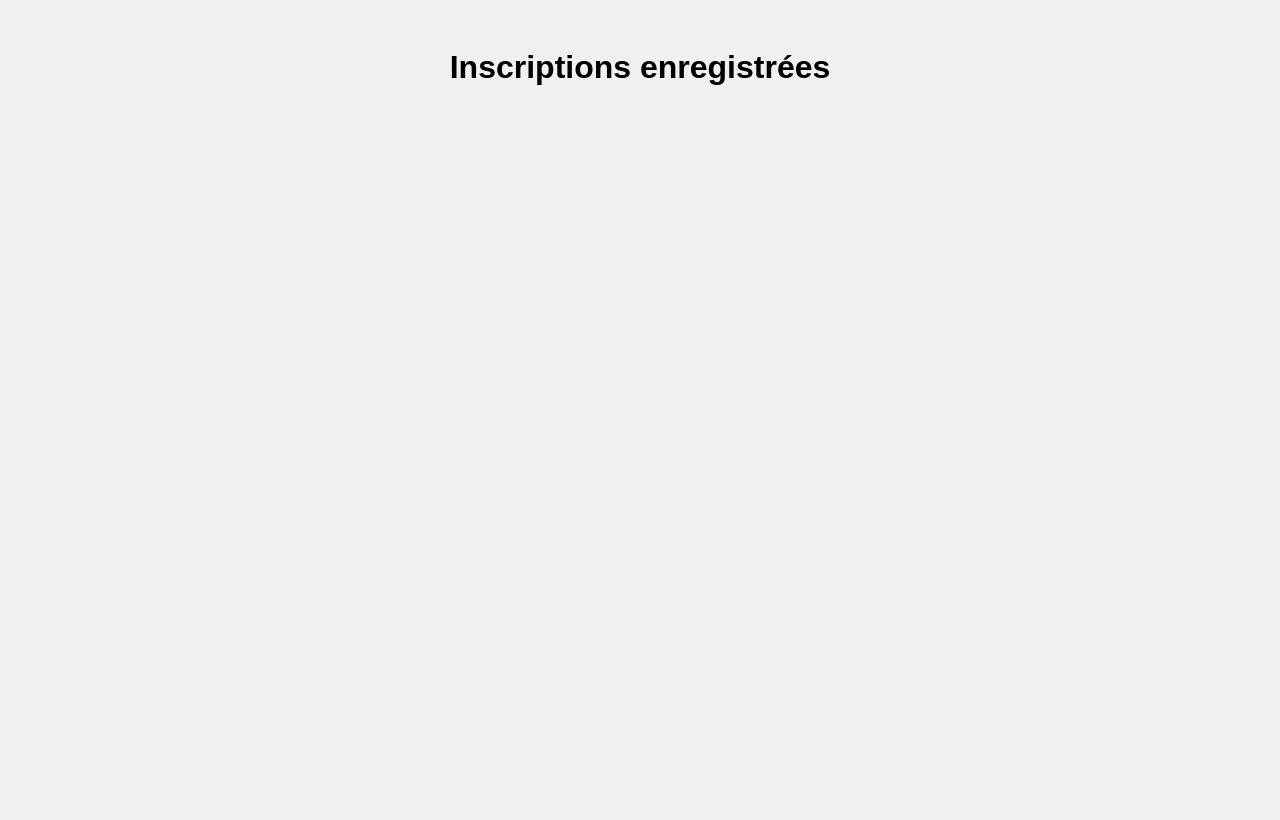
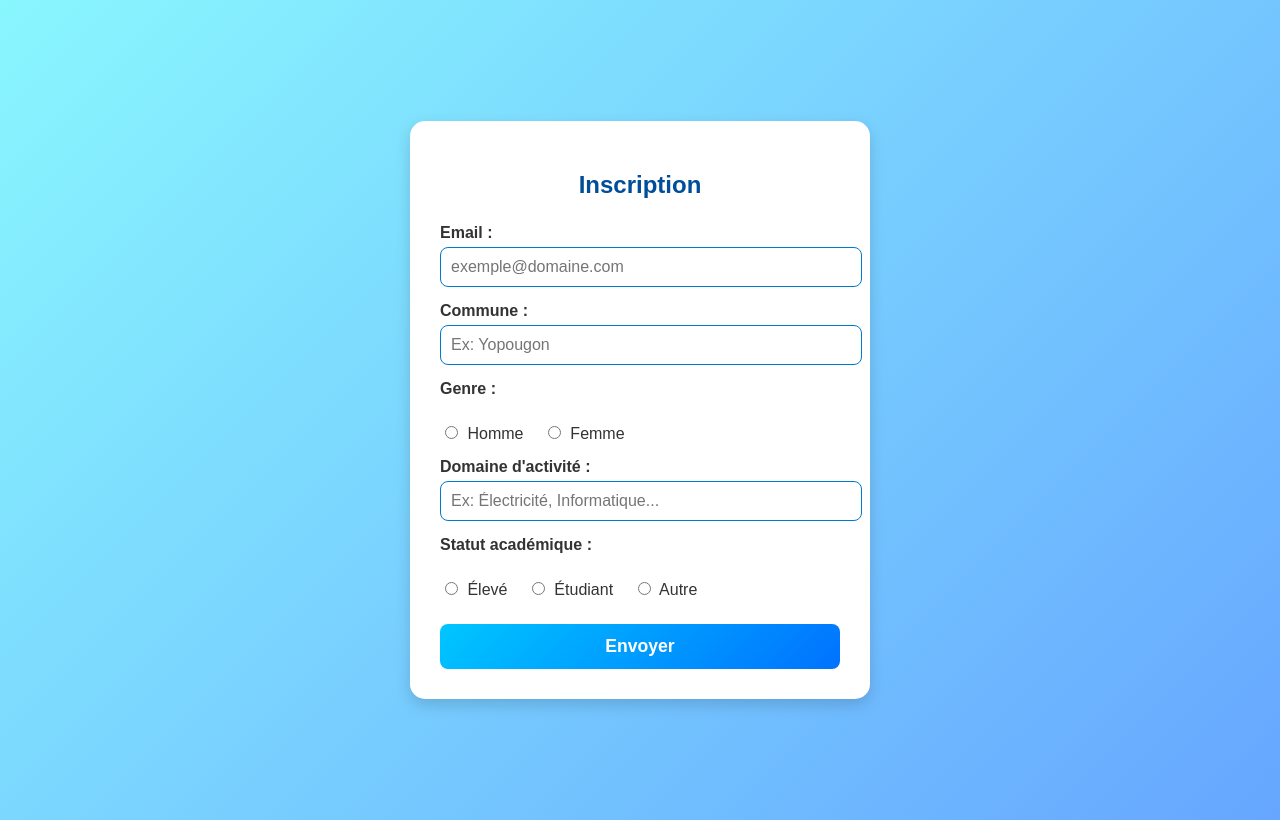
Before and after one commit to Thelead-r7/-v-nements, a plain HTML site: page index.html in a window 1280 px wide. Drawn offline with Linux system fonts and the light colour scheme; no server answers.

Commit message:
Update index.html

```diff
--- a/index.html
+++ b/index.html
@@ -1,87 +1,137 @@
 <!DOCTYPE html>
 <html lang="fr">
 <head>
-  <meta charset="UTF-8">
-  <title>Liste des Inscriptions</title>
+  <meta charset="UTF-8" />
   <meta name="viewport" content="width=device-width, initial-scale=1.0">
+  <title>Formulaire d'inscription</title>
   <style>
     body {
       font-family: Arial, sans-serif;
-      background: #f0f0f0;
-      padding: 20px;
+      height: 100vh;
+      margin: 0;
+      display: flex;
+      justify-content: center;
+      align-items: center;
+      background: linear-gradient(135deg, #89f7fe 0%, #66a6ff 100%);
+      padding: 10px;
     }
 
-    h1 {
-      text-align: center;
+    .formulaire {
+      background-color: #ffffff;
+      max-width: 400px;
+      width: 90%;
+      padding: 30px;
+      border-radius: 15px;
+      box-shadow: 0 6px 15px rgba(0, 0, 0, 0.15);
     }
 
-    .inscription {
-      background: white;
-      border-radius: 10px;
-      padding: 15px;
-      margin-bottom: 15px;
-      box-shadow: 0 0 10px rgba(0,0,0,0.1);
+    h2 {
+      text-align: center;
+      color: #004d99;
+      margin-bottom: 25px;
     }
 
-    .inscription strong {
+    label {
+      display: block;
+      margin-top: 15px;
+      font-weight: bold;
       color: #333;
     }
+
+    input[type="text"],
+    input[type="email"],
+    select {
+      width: 100%;
+      padding: 10px;
+      margin-top: 5px;
+      border: 1.5px solid #007acc;
+      border-radius: 8px;
+      font-size: 1rem;
+    }
+
+    .radio-group,
+    .statut-group {
+      margin-top: 10px;
+    }
+
+    .radio-group label,
+    .statut-group label {
+      display: inline-block;
+      margin-right: 15px;
+      font-weight: normal;
+    }
+
+    input[type="radio"] {
+      margin-right: 5px;
+    }
+
+    #autreStatutInput {
+      display: none;
+      margin-top: 10px;
+    }
+
+    button {
+      width: 100%;
+      margin-top: 25px;
+      padding: 12px;
+      background: linear-gradient(135deg, #00c6ff, #0072ff);
+      color: white;
+      font-weight: bold;
+      border: none;
+      border-radius: 8px;
+      cursor: pointer;
+      font-size: 1.1rem;
+      transition: background 0.3s ease;
+    }
+
+    button:hover {
+      background: green;
+    }
   </style>
+
+  <script>
+    function afficherChampAutre() {
+      const autreRadio = document.getElementById("autreStatut");
+      const champAutre = document.getElementById("autreStatutInput");
+      champAutre.style.display = autreRadio.checked ? "block" : "none";
+    }
+  </script>
 </head>
 <body>
-  <h1>Inscriptions enregistrées</h1>
-  <div id="liste-inscriptions"></div>
 
-  <!-- Firebase SDKs -->
-  <script src="https://www.gstatic.com/firebasejs/9.6.1/firebase-app-compat.js"></script>
-  <script src="https://www.gstatic.com/firebasejs/9.6.1/firebase-firestore-compat.js"></script>
+  <div class="formulaire">
+    <h2>Inscription</h2>
 
-  <script>
-    // Configuration Firebase
-    const firebaseConfig = {
-      apiKey: "AIzaSyAd5gqzLhq3eJHm1n_kZZGfLqzWQIvSaa4",
-      authDomain: "ich-inscription.firebaseapp.com",
-      projectId: "ich-inscription",
-      storageBucket: "ich-inscription.appspot.com",
-      messagingSenderId: "155306193375",
-      appId: "1:155306193375:web:2b0fb492f87fabaec3d46a"
-    };
+    <form action="mailto:caporalnivaille@gmail.com" method="post" enctype="text/plain">
+      <label for="email">Email :</label>
+      <input type="email" id="email" name="Email" placeholder="exemple@domaine.com" required>
 
-    // Initialiser Firebase
-    firebase.initializeApp(firebaseConfig);
-    const db = firebase.firestore();
+      <label for="commune">Commune :</label>
+      <input type="text" id="commune" name="Commune" placeholder="Ex: Yopougon" required>
 
-    // Charger les inscriptions
-    db.collection("inscriptions").orderBy("date", "desc").get().then(snapshot => {
-      const liste = document.getElementById("liste-inscriptions");
+      <label>Genre :</label>
+      <div class="radio-group">
+        <label><input type="radio" name="Genre" value="Homme" required> Homme</label>
+        <label><input type="radio" name="Genre" value="Femme"> Femme</label>
+      </div>
 
-      if (snapshot.empty) {
-        liste.innerHTML = "<p>Aucune inscription trouvée.</p>";
-        return;
-      }
+      <label for="domaine">Domaine d'activité :</label>
+      <input type="text" id="domaine" name="Domaine" placeholder="Ex: Électricité, Informatique..." required>
 
-      snapshot.forEach(doc => {
-        const data = doc.data();
-        const div = document.createElement("div");
-        div.className = "inscription";
-        div.innerHTML = `
-          <p><strong>Nom :</strong> ${data.nom}</p>
-          <p><strong>Âge :</strong> ${data.age}</p>
-          <p><strong>Genre :</strong> ${data.genre}</p>
-          <p><strong>Commune :</strong> ${data.commune}</p>
-          <p><strong>Contact :</strong> ${data.contact}</p>
-          <p><strong>Statut :</strong> ${data.statut}</p>
-          ${data.etablissement ? `<p><strong>Établissement :</strong> ${data.etablissement}</p>` : ""}
-          ${data.niveau ? `<p><strong>Niveau :</strong> ${data.niveau}</p>` : ""}
-          ${data.domaine ? `<p><strong>Domaine :</strong> ${data.domaine}</p>` : ""}
-          <p><strong>Date :</strong> ${new Date(data.date.seconds * 1000).toLocaleString()}</p>
-        `;
-        liste.appendChild(div);
-      });
-    }).catch(error => {
-      console.error("Erreur de récupération :", error);
-      document.getElementById("liste-inscriptions").innerHTML = "<p>Erreur lors du chargement.</p>";
-    });
-  </script>
+      <label>Statut académique :</label>
+      <div class="statut-group">
+        <label><input type="radio" name="Statut" value="Élevé" onclick="afficherChampAutre()" required> Élevé</label>
+        <label><input type="radio" name="Statut" value="Étudiant" onclick="afficherChampAutre()"> Étudiant</label>
+        <label><input type="radio" id="autreStatut" name="Statut" value="Autre" onclick="afficherChampAutre()"> Autre</label>
+      </div>
+
+      <div id="autreStatutInput">
+        <input type="text" name="Statut_autre" placeholder="Précisez votre statut">
+      </div>
+
+      <button type="submit">Envoyer</button>
+    </form>
+  </div>
+
 </body>
 </html>
```
